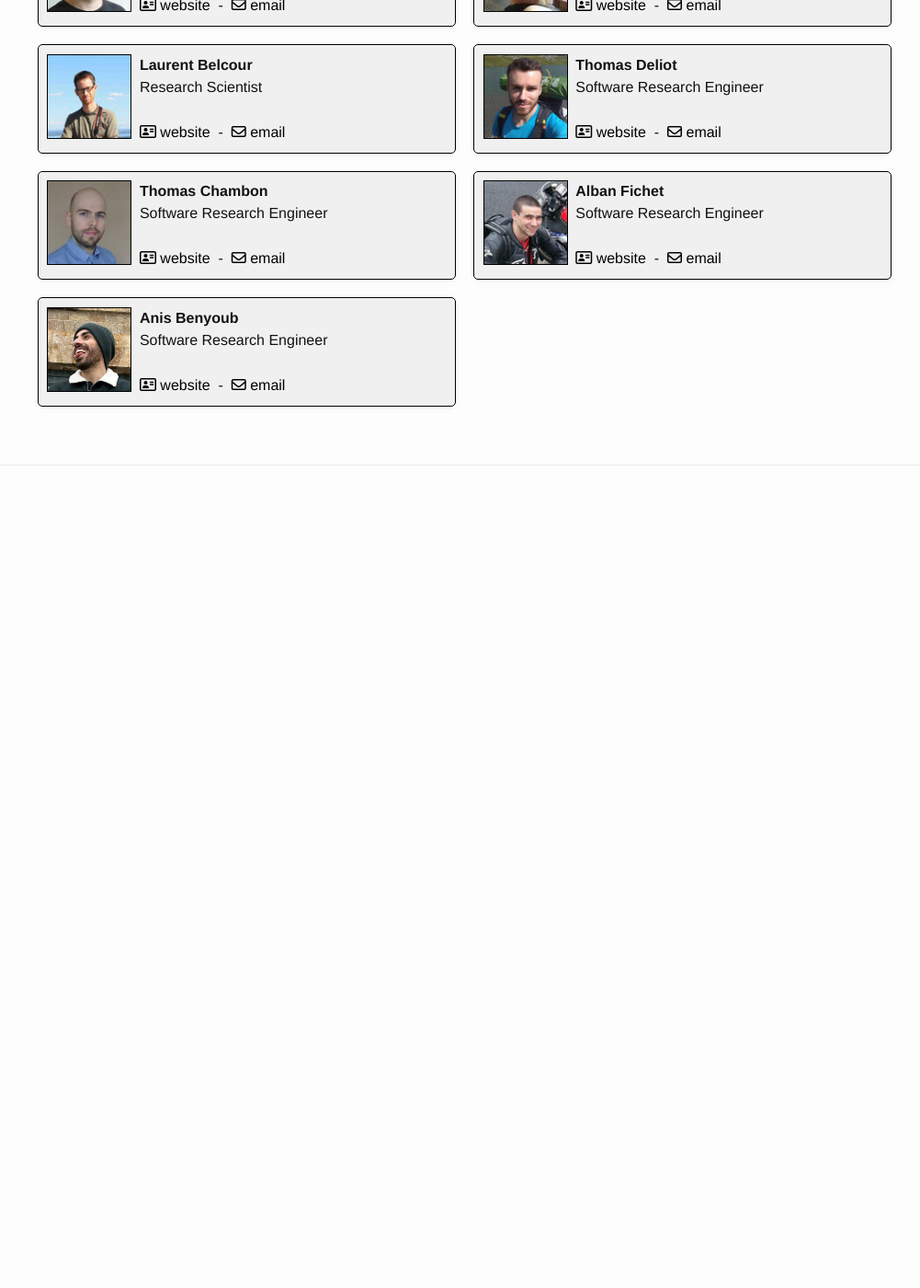
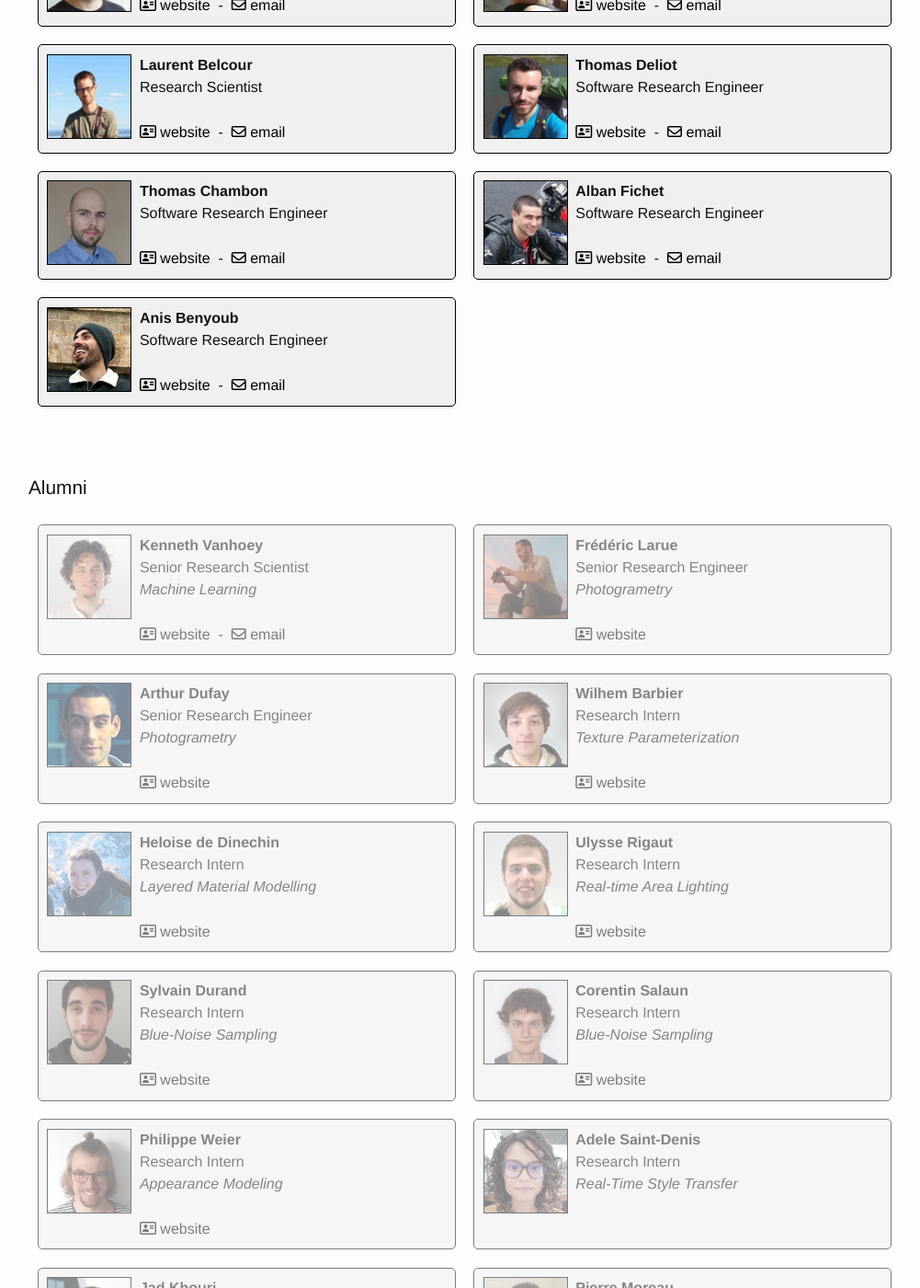
Before and after one commit to ggx-research/ggx-research.github.io, a Jekyll site: the page built from index.md, in a window 1280 px wide and 1400 px high, scrolled down 270 px. Shown: the whole window at 92% size, without its empty margins (127-1128 px from the left). Built offline with Jekyll 4.4.1, drawn with Linux system fonts in a browser that asks for light colours; before the commit the page ends 900 px from its top, so only the background shows below that; some of the changed text lies outside the part shown.

Commit message:
Adding alumni

```diff
--- a/_data/members.yml
+++ b/_data/members.yml
@@ -4,6 +4,7 @@
   url: https://eheitzresearch.wordpress.com/
   photo: /images/people/eric_heitz.jpg
   email: "eric.heitz@intel.com"
+  center: ggx
   affiliation: "Intel Corporation"
 
 - name: Jonathan Dupuy
@@ -11,6 +12,7 @@
   photo: /images/people/jonathan_dupuy.jpg
   url: http://onrendering.com/
   email: "jonathan.dupuy@intel.com"
+  center: ggx
   affiliation: "Intel Corporation"
 
 - name: Laurent Belcour
@@ -18,6 +20,7 @@
   url: https://belcour.github.io/blog/
   photo: /images/people/laurent_belcour.jpg
   email: "laurent.belcour@intel.com"
+  center: ggx
   affiliation: "Intel Corporation"
 
 - name: Thomas Deliot
@@ -25,6 +28,7 @@
   url: "http://thomasdeliot.wixsite.com/blog"
   photo: /images/people/thomas_deliot.jpg
   email: "thomas.deliot@intel.com"
+  center: ggx
   affiliation: "Intel Corporation"
 
 - name: Thomas Chambon
@@ -32,6 +36,7 @@
   url: "https://www.linkedin.com/in/thomas-chambon-0a648664/"
   photo: /images/people/thomas_chambon.jpg
   email: "thomas.chambon@intel.com"
+  center: ggx
   affiliation: "Intel Corporation"
 
 - name: Alban Fichet
@@ -39,6 +44,7 @@
   photo: /images/people/alban_fichet.jpg
   url: "https://afichet.github.io/"
   email: "alban.fichet@intel.com"
+  center: ggx
   affiliation: "Intel Corporation"
 
 - name: Anis Benyoub
@@ -46,4 +52,99 @@
   photo: /images/people/anis_benyoub.jpg
   url: "https://auzaiffe.wordpress.com/blog/"
   email: "anis.benyoub@intel.com"
+  center: ggx
   affiliation: "Intel Corporation"
+
+
+# Former members
+
+- name: Kenneth Vanhoey
+  title: Senior Research Scientist
+  url: "http://www.kvanhoey.eu/"
+  topics: "Machine Learning for CGI and Content Creation"
+  photo: /images/people/kenneth_vanhoey.jpg
+  center: alumni
+  topics: "Machine Learning"
+  email: "kennethv@unity3d.com"
+
+- name: Frédéric Larue
+  title: Senior Research Engineer
+  center: alumni
+  topics: "Photogrametry"
+  url: "https://sites.google.com/view/frederic-larue/home"
+  photo: /images/people/frederic_larue.jpg
+
+- name: Arthur Dufay
+  title: "Senior Research Engineer"
+  center: alumni
+  photo: /images/people/arthur_dufay.jpg
+  topics: "Photogrametry"
+  url: "http://www.linkedin.com/in/arthur-dufay-a9689388/"
+
+- name: Wilhem Barbier
+  title: Research Intern
+  url: "https://wbrbr.org/"
+  center: alumni
+  topics: "Texture Parameterization"
+  photo: /images/people/wilhem_barbier.jpg
+
+- name: Heloise de Dinechin
+  title: Research Intern
+  url: https://heloisededinechin.github.io/
+  center: alumni
+  topics: "Layered Material Modelling"
+  photo: /images/people/heloise_dinechin.jpg
+
+- name: Ulysse Rigaut
+  title: Research Intern
+  url: "https://ulysserigaut.com/"
+  center: alumni
+  topics: "Real-time Area Lighting"
+  photo: /images/people/ulysse_rigaut.jpg
+
+- name: Sylvain Durand
+  title: "Research Intern"
+  center: alumni
+  topics: "Blue-Noise Sampling"
+  url: "https://sdurand7.github.io/"
+  photo: /images/people/sylvain_durand.jpg
+
+- name: Corentin Salaun
+  title: "Research Intern"
+  center: alumni
+  topics: "Blue-Noise Sampling"
+  url: "https://iribis.github.io/"
+  photo: /images/people/corentin_salaun.jpg
+
+- name: Philippe Weier
+  title: "Research Intern"
+  center: alumni
+  topics: "Appearance Modeling"
+  url: "https://weiphil.github.io/portfolio/"
+  photo: /images/people/philippe_weier.jpg
+
+- name: Adele Saint-Denis
+  title: "Research Intern"
+  topics: "Real-Time Style Transfer"
+  center: alumni
+  photo: /images/people/adele_saintdenis.jpg
+
+- name: Jad Khouri
+  title: "Research Intern"
+  center: alumni
+  topics: "GPU Tessellation"
+  url: "https://jadkhoury.github.io/"
+  photo: /images/people/jad_khoury.jpg
+
+- name: Pierre Moreau
+  title: "Research Intern"
+  center: alumni
+  topics: "Control Variates"
+  url: "https://pmoreau.org/"
+  photo: /images/people/pierre_moreau.jpg
+
+- name: Christophe Riccio
+  title: "R&amp;D Engineer"
+  center: alumni
+  photo: /images/people/christophe_riccio.jpg
+  url: "http://github.com/g-truc"
--- a/index.md
+++ b/index.md
@@ -6,7 +6,7 @@ title: About
 This page contains the unofficial webpage for our Grenoble GraphiX (GGX) Research team. Now at Intel, previously at Unity.
 
 <h3>Team</h3>
-{% assign members = site.data.members%}
+{% assign members = site.data.members | where: "center", "ggx" %}
 <div style="display:flex; width:100%; flex-wrap:wrap">
 {% for people in members %}
 <div style="display:flex; width:45%; max-width: 45%; margin:1% 1% 1% 1%; border: 1px solid black; padding:1%; border-radius: 5px; background-color: rgb(240,240,240); box-shadow: 0 3px 8px 0 rgba(0,0,0,0.03);">
@@ -53,3 +53,53 @@ This page contains the unofficial webpage for our Grenoble GraphiX (GGX) Researc
 </div>
 {% endfor %}
 </div>
+<br /> <br />
+
+<h3>Alumni</h3>
+{% assign members = site.data.members | where: "center", "alumni" %}
+<div style="display:flex; width:100%; flex-wrap:wrap">
+{% for people in members %}
+<div style="display:flex; width:45%; max-width: 45%; margin:1% 1% 1% 1%; border: 1px solid black; padding:1%; border-radius: 5px; background-color: rgb(240,240,240); box-shadow: 0 3px 8px 0 rgba(0,0,0,0.03); opacity: 0.5;">
+    <div class="people-picture" style="margin-right:2%">
+        {% if people.photo %}
+        <img width="92px" height="92px" style="max-width:none; width:90px; height:90px; overflow: hidden; border: solid 1px black;" src="{{ people.photo | prepend: site.baseurl }}" />
+        {% else %}
+        <img width="92px" height="92px" style="max-width:none; width:90px; height:90px; overflow: hidden;" src="{{ site.baseurl }}/images/people/default.svg" />
+        {% endif %}
+    </div>
+    <div style="display:flex; flex-direction:column; justify-content:space-between;" class="people-infos">
+        <div>
+            <div>
+                <span style="font-weight: 600;">
+                {{ people.name }}
+                </span><br />
+                <span>
+                {{ people.title }}
+                </span>
+                {% if people.email %}
+                {% endif %}
+            </div>
+
+            {% if people.topics %}
+            <div style="font-style: italic;">
+                <span>{{ people.topics }}</span>
+            </div>
+            {% endif %}
+        </div>
+
+        <br />
+        <div>
+            {% if people.url %}
+            <a class="member_website" href="{{ people.url }}">&nbsp;website</a>
+            {% endif %}
+            {% if people.email and people.url %}
+            &nbsp;-&nbsp;
+            {% endif %}
+            {% if people.email %}
+            <a class="member_email" href="mailto:{{ people.email }}">&nbsp;email </a>
+            {% endif %}
+        </div>
+    </div>
+</div>
+{% endfor %}
+</div>
```
Also changed, not shown: images/people/adele_saintdenis.jpg (added), images/people/arthur_dufay.jpg (added), images/people/christophe_riccio.jpg (added), images/people/corentin_salaun.jpg (added), images/people/frederic_larue.jpg (added), images/people/heloise_dinechin.jpg (added), images/people/jad_khoury.jpg (added), images/people/kenneth_vanhoey.jpg (added), images/people/philippe_weier.jpg (added), images/people/pierre_moreau.jpg (added), images/people/sylvain_durand.jpg (added), images/people/ulysse_rigaut.jpg (added), images/people/wilhem_barbier.jpg (added).
